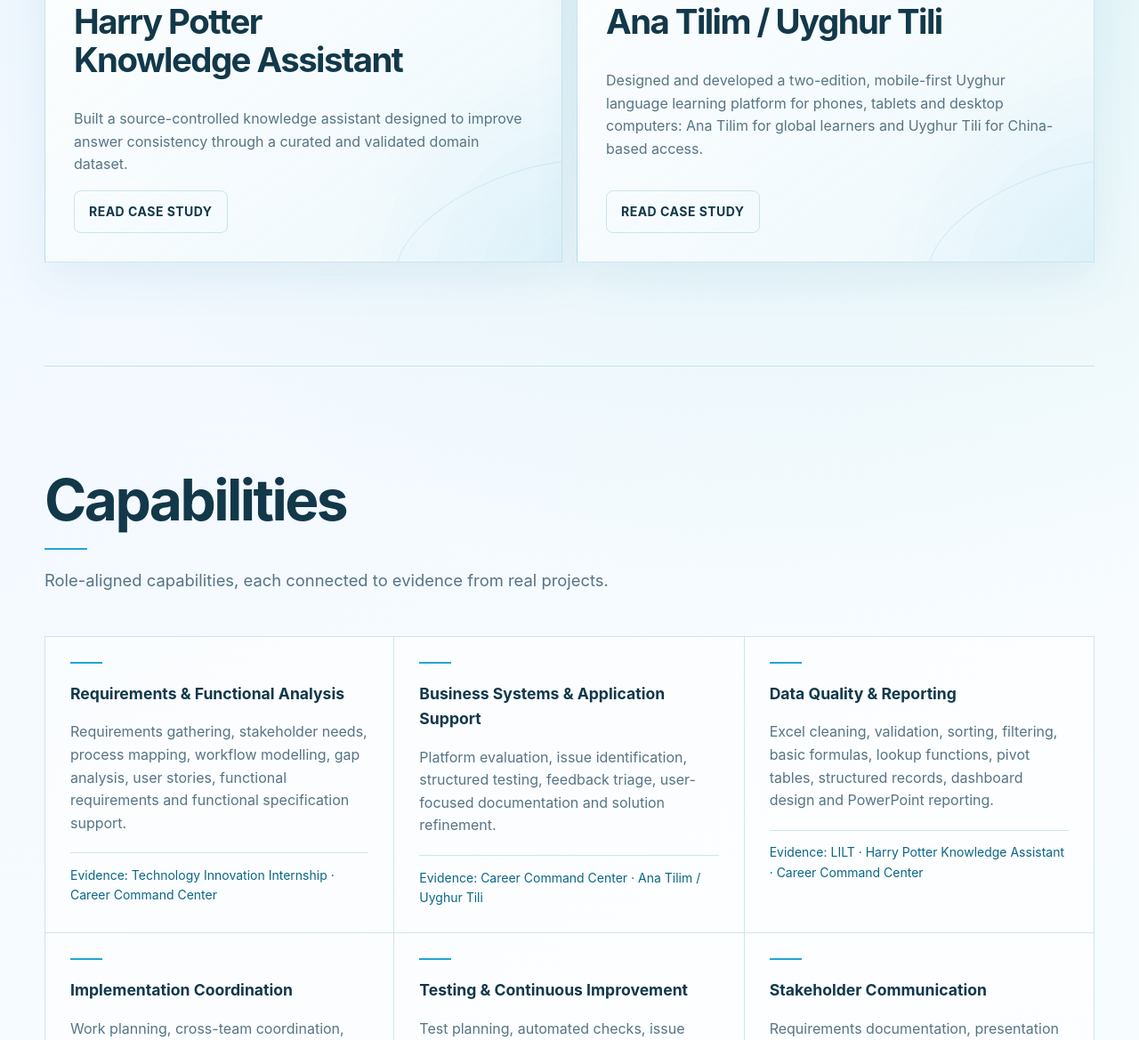
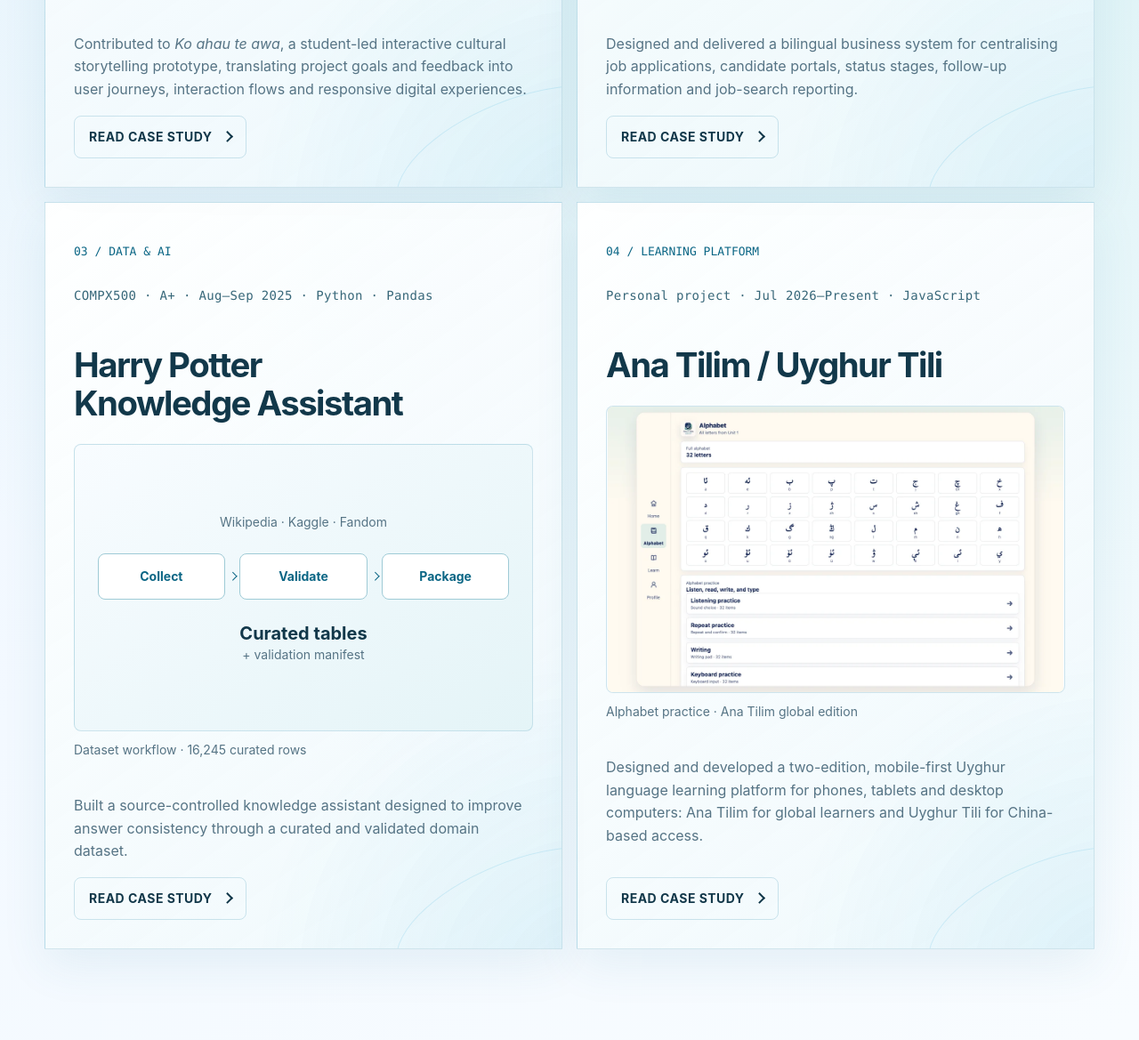
Before and after one commit to nigaray703-ops/nicole-portfolio, a website built with Vite: page index.html in a window 1280 px wide. Shown: the part 1631-2800 px from the top of the page at 89% size. Built offline with nearby package versions, Linux system fonts and the light colour scheme.

Commit message:
Add project previews and restrained portfolio motion

```diff
--- a/index.html
+++ b/index.html
@@ -17,6 +17,7 @@
     <link rel="stylesheet" href="/src/styles/layout.css">
     <link rel="stylesheet" href="/src/styles/components.css">
     <link rel="stylesheet" href="/src/styles/responsive.css">
+    <link rel="stylesheet" href="/src/styles/project-previews.css">
   </head>
   <body>
     <a class="skip-link" href="#main-content">Skip to content</a>
@@ -67,6 +68,12 @@
             <p class="project__index">01 / Internship</p>
             <p class="project__meta">Academic internship · A+ · Approximately 400 hours · Nov 2025–Feb 2026 · Wix</p>
             <h3>Technology Innovation Internship</h3>
+            <figure class="project-preview">
+              <div class="project-preview__media">
+                <img src="/case-studies/stemx500-user-journey.webp" width="1280" height="720" loading="lazy" decoding="async" alt="Internship journey map connecting the gateway, river map, puzzles and cultural stories">
+              </div>
+              <figcaption>User journey · Final internship presentation</figcaption>
+            </figure>
             <p>Contributed to <em>Ko ahau te awa</em>, a student-led interactive cultural storytelling prototype, translating project goals and feedback into user journeys, interaction flows and responsive digital experiences.</p>
             <button type="button" data-case-trigger="internship" aria-expanded="false" aria-controls="case-internship" hidden>Read case study</button>
             <div id="case-internship" class="case-panel--evidence" data-case-panel>
@@ -89,6 +96,12 @@
             <p class="project__index">02 / Business System</p>
             <p class="project__meta">Personal project · Jun 2026–Present · JavaScript · Supabase</p>
             <h3>Career Command Center</h3>
+            <figure class="project-preview project-preview--dashboard">
+              <div class="project-preview__media">
+                <img src="/case-studies/career-command-demo.webp" width="2560" height="934" loading="lazy" decoding="async" alt="English dashboard of the Career Command Center demo, showing fictional application stages and conversion rates">
+              </div>
+              <figcaption>Public demo · Fictional application data</figcaption>
+            </figure>
             <p>Designed and delivered a bilingual business system for centralising job applications, candidate portals, status stages, follow-up information and job-search reporting.</p>
             <button type="button" data-case-trigger="career-command" aria-expanded="false" aria-controls="case-career-command" hidden>Read case study</button>
             <div id="case-career-command" data-case-panel>
@@ -106,6 +119,18 @@
             <p class="project__index">03 / Data &amp; AI</p>
             <p class="project__meta">COMPX500 · A+ · Aug–Sep 2025 · Python · Pandas</p>
             <h3>Harry Potter Knowledge Assistant</h3>
+            <figure class="project-preview">
+              <div class="project-preview__media dataset-flow">
+                <p class="dataset-flow__sources">Wikipedia · Kaggle · Fandom</p>
+                <ol class="dataset-flow__steps" aria-label="Dataset preparation workflow">
+                  <li>Collect</li>
+                  <li>Validate</li>
+                  <li>Package</li>
+                </ol>
+                <p class="dataset-flow__output">Curated tables <span>+ validation manifest</span></p>
+              </div>
+              <figcaption>Dataset workflow · 16,245 curated rows</figcaption>
+            </figure>
             <p>Built a source-controlled knowledge assistant designed to improve answer consistency through a curated and validated domain dataset.</p>
             <button type="button" data-case-trigger="harry-potter" aria-expanded="false" aria-controls="case-harry-potter" hidden>Read case study</button>
             <div id="case-harry-potter" data-case-panel>
@@ -122,6 +147,12 @@
             <p class="project__index">04 / Learning Platform</p>
             <p class="project__meta">Personal project · Jul 2026–Present · JavaScript</p>
             <h3>Ana Tilim / Uyghur Tili</h3>
+            <figure class="project-preview">
+              <div class="project-preview__media">
+                <img src="/case-studies/ana-tilim-alphabet.webp" width="1280" height="800" loading="lazy" decoding="async" alt="Ana Tilim alphabet practice with Uyghur letters and pronunciation controls in the English interface">
+              </div>
+              <figcaption>Alphabet practice · Ana Tilim global edition</figcaption>
+            </figure>
             <p>Designed and developed a two-edition, mobile-first Uyghur language learning platform for phones, tablets and desktop computers: Ana Tilim for global learners and Uyghur Tili for China-based access.</p>
             <button type="button" data-case-trigger="ana-tilim" aria-expanded="false" aria-controls="case-ana-tilim" hidden>Read case study</button>
             <div id="case-ana-tilim" data-case-panel>
--- /dev/null
+++ b/src/styles/project-previews.css
@@ -0,0 +1,179 @@
+.project-preview {
+  position: relative;
+  z-index: 1;
+  width: 100%;
+  max-width: 42rem;
+  margin: 0.5rem 0 1.5rem;
+}
+
+.project-preview__media {
+  aspect-ratio: 16 / 10;
+  min-height: 11rem;
+  overflow: hidden;
+  border: 1px solid var(--color-line);
+  border-radius: var(--radius-small);
+  background: #f8fcff;
+}
+
+.project-preview__media img {
+  display: block;
+  width: 100%;
+  height: 100%;
+  object-fit: contain;
+}
+
+/* Frame the English half of the existing bilingual public demo screenshot. */
+.project-preview--dashboard img {
+  width: auto;
+  max-width: none;
+  height: 100%;
+  margin-left: 50%;
+  clip-path: inset(0 0 0 50%);
+  transform: translateX(-75%);
+}
+
+.project-preview figcaption {
+  margin-top: 0.65rem;
+  color: var(--color-muted);
+  font-size: 0.875rem;
+  line-height: 1.5;
+}
+
+.dataset-flow {
+  display: flex;
+  flex-direction: column;
+  justify-content: center;
+  gap: clamp(0.75rem, 2vw, 1.5rem);
+  padding: clamp(0.75rem, 2vw, 1.75rem);
+  color: var(--color-text);
+  background: linear-gradient(145deg, #f8fcff, #e4f4f7);
+}
+
+.dataset-flow p {
+  margin: 0;
+  text-align: center;
+}
+
+.dataset-flow__sources {
+  color: var(--color-muted);
+  font-size: 0.875rem;
+}
+
+.dataset-flow__steps {
+  display: grid;
+  grid-template-columns: repeat(3, minmax(0, 1fr));
+  gap: 1rem;
+  margin: 0;
+  padding: 0;
+  list-style: none;
+}
+
+.dataset-flow__steps li {
+  position: relative;
+  padding: 0.85rem 0.25rem;
+  border: 1px solid #9fcbd6;
+  border-radius: var(--radius-small);
+  background: #fff;
+  color: var(--color-cyan-strong);
+  text-align: center;
+  font-size: 0.875rem;
+  font-weight: 700;
+}
+
+.dataset-flow__steps li:not(:last-child)::after {
+  content: "";
+  position: absolute;
+  top: 50%;
+  right: -0.85rem;
+  width: 0.4rem;
+  height: 0.4rem;
+  border-top: 1.5px solid var(--color-cyan-strong);
+  border-right: 1.5px solid var(--color-cyan-strong);
+  transform: translateY(-50%) rotate(45deg);
+}
+
+.dataset-flow__output {
+  font-size: clamp(0.95rem, 1.8vw, 1.25rem);
+  font-weight: 650;
+  line-height: 1.4;
+}
+
+.dataset-flow__output span {
+  display: block;
+  font-size: 0.875rem;
+  font-weight: 400;
+  color: var(--color-muted);
+}
+
+[data-case-trigger]::after {
+  content: "";
+  width: 0.45rem;
+  height: 0.45rem;
+  margin-left: 0.75rem;
+  border-top: 2px solid currentColor;
+  border-right: 2px solid currentColor;
+  transform: rotate(45deg);
+}
+
+[data-case-trigger][aria-expanded="true"]::after {
+  transform: rotate(135deg);
+}
+
+.project:focus-within {
+  border-color: var(--color-cyan-strong);
+}
+
+@media (prefers-reduced-motion: no-preference) {
+  .brand__signature {
+    animation: signature-arrive 650ms cubic-bezier(0.16, 1, 0.3, 1) both;
+  }
+
+  .hero__portrait::before {
+    animation: orbit-arrive 850ms cubic-bezier(0.16, 1, 0.3, 1) both;
+  }
+
+  .project-preview__media img {
+    transition: scale 280ms cubic-bezier(0.16, 1, 0.3, 1);
+  }
+
+  [data-case-trigger]::after {
+    transition: transform 180ms ease;
+  }
+
+  .project--expanded [data-case-panel] {
+    animation: case-arrive 220ms ease-out;
+  }
+
+  @media (hover: hover) and (pointer: fine) {
+    .project:hover .project-preview__media img {
+      scale: 1.025;
+    }
+
+    [data-case-trigger]:hover::after {
+      transform: translateX(0.2rem) rotate(45deg);
+    }
+
+    [data-case-trigger][aria-expanded="true"]:hover::after {
+      transform: rotate(135deg);
+    }
+  }
+}
+
+@keyframes signature-arrive {
+  from { clip-path: inset(0 100% 0 0); }
+  to { clip-path: inset(-0.2em); }
+}
+
+@keyframes orbit-arrive {
+  from { transform: rotate(-38deg) scale(0.94); opacity: 0.35; }
+  to { transform: rotate(-20deg) scale(1); opacity: 1; }
+}
+
+@keyframes case-arrive {
+  from { opacity: 0.7; transform: translateY(0.35rem); }
+  to { opacity: 1; transform: none; }
+}
+
+@media (max-width: 680px) {
+  .project-preview { margin-bottom: 1.25rem; }
+}
```
Also changed, not shown: public/case-studies/ana-tilim-alphabet.webp (added), public/case-studies/career-command-demo.webp (added).
